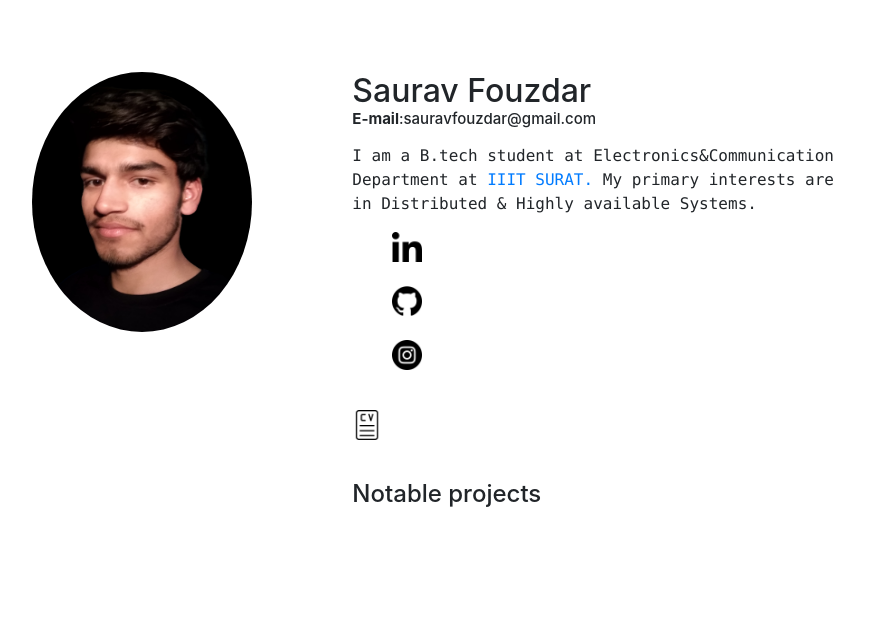
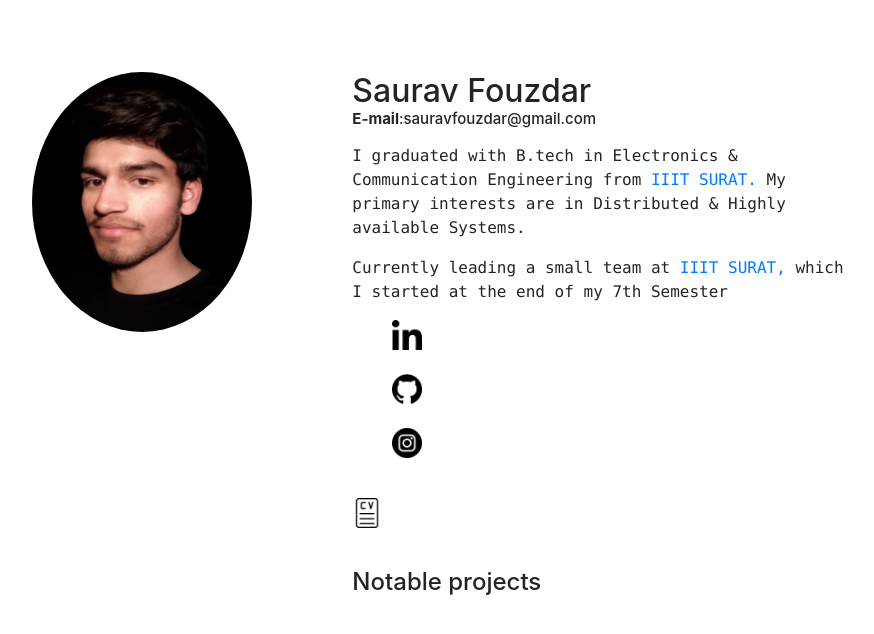
Before and after one commit to sauravfouzdar/sauravfouzdar.github.io, a plain HTML site: page index.html in a window 1280 px wide. Shown: the whole page, without its empty margins (196-1070 px from the left). Drawn offline with nearby package versions, Linux system fonts and the light colour scheme.

Commit message:
Update index.html

```diff
--- a/index.html
+++ b/index.html
@@ -25,8 +25,9 @@
 	<div class="col-sm-5">
 		<div>
 			<h2 class="big">Saurav Fouzdar<br><p style="font-size:15px;"><b>E-mail</b>:sauravfouzdar@gmail.com</p></h2>
-			<p style= "font-family:Lucida Console;">I am a B.tech student at Electronics&Communication Department at <a href="http://www.iiitsurat.ac.in//" target="_blank">IIIT SURAT.</a> My primary interests are in
+			<p style= "font-family:Lucida Console;">I graduated with B.tech in Electronics & Communication Engineering from <a href="http://www.iiitsurat.ac.in//" target="_blank">IIIT SURAT.</a> My primary interests are in
 				Distributed & Highly available Systems.</p>
+			<p style= "font-family:Lucida Console;">Currently leading a small team at <a href="https://breatheesg.com//" target="_blank">IIIT SURAT,</a> which I started at the end of my 7th Semester</p>
 
 			<ul style="list-style-type: none;">
 				<li><a href="https://www.linkedin.com/in/sauravfouzdar/" target="_blank"><img src="images/linkedin.png" style="height:30px;width:30px;" alt="linkedin"></a></span></li><br>
```
